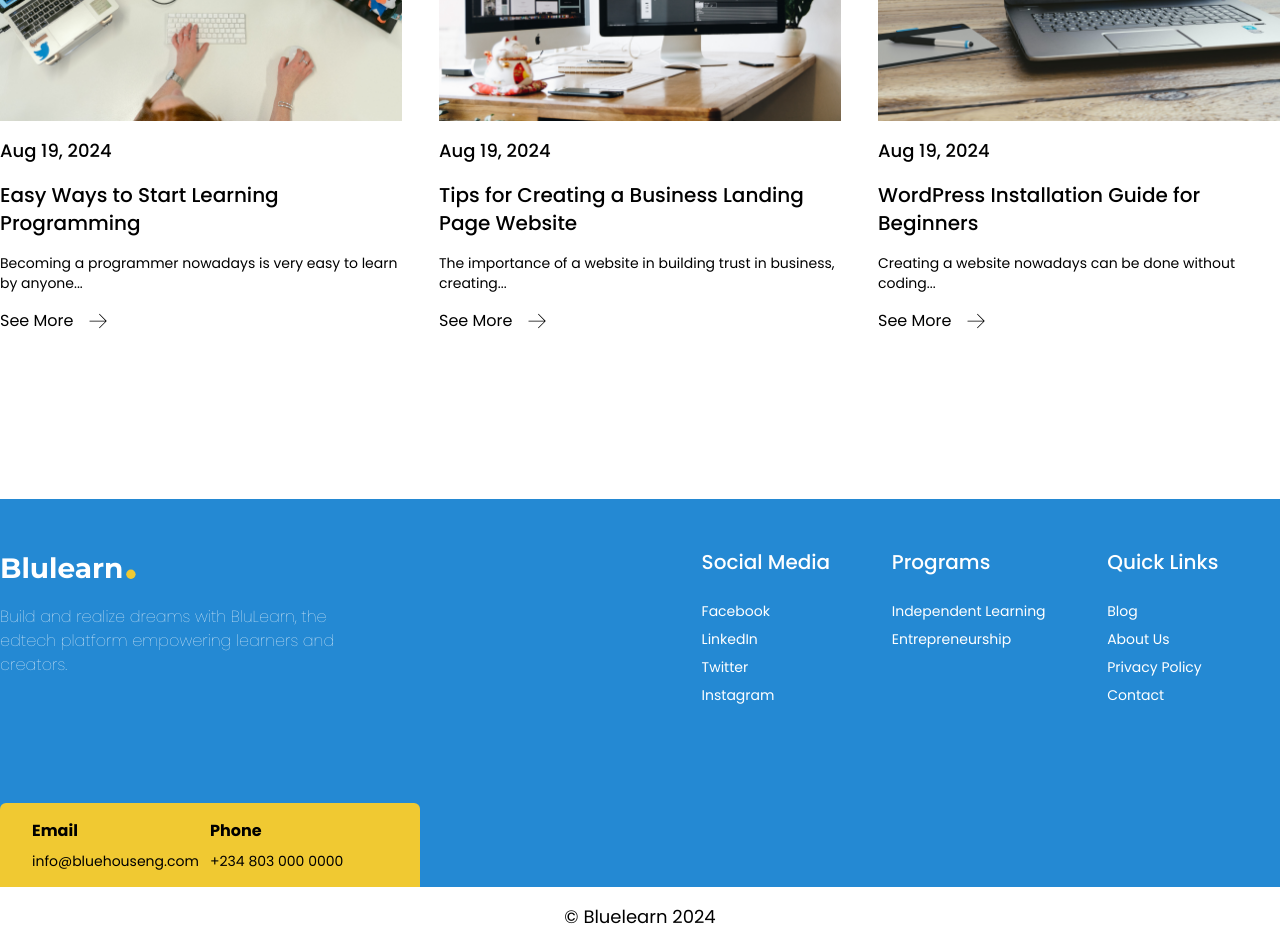
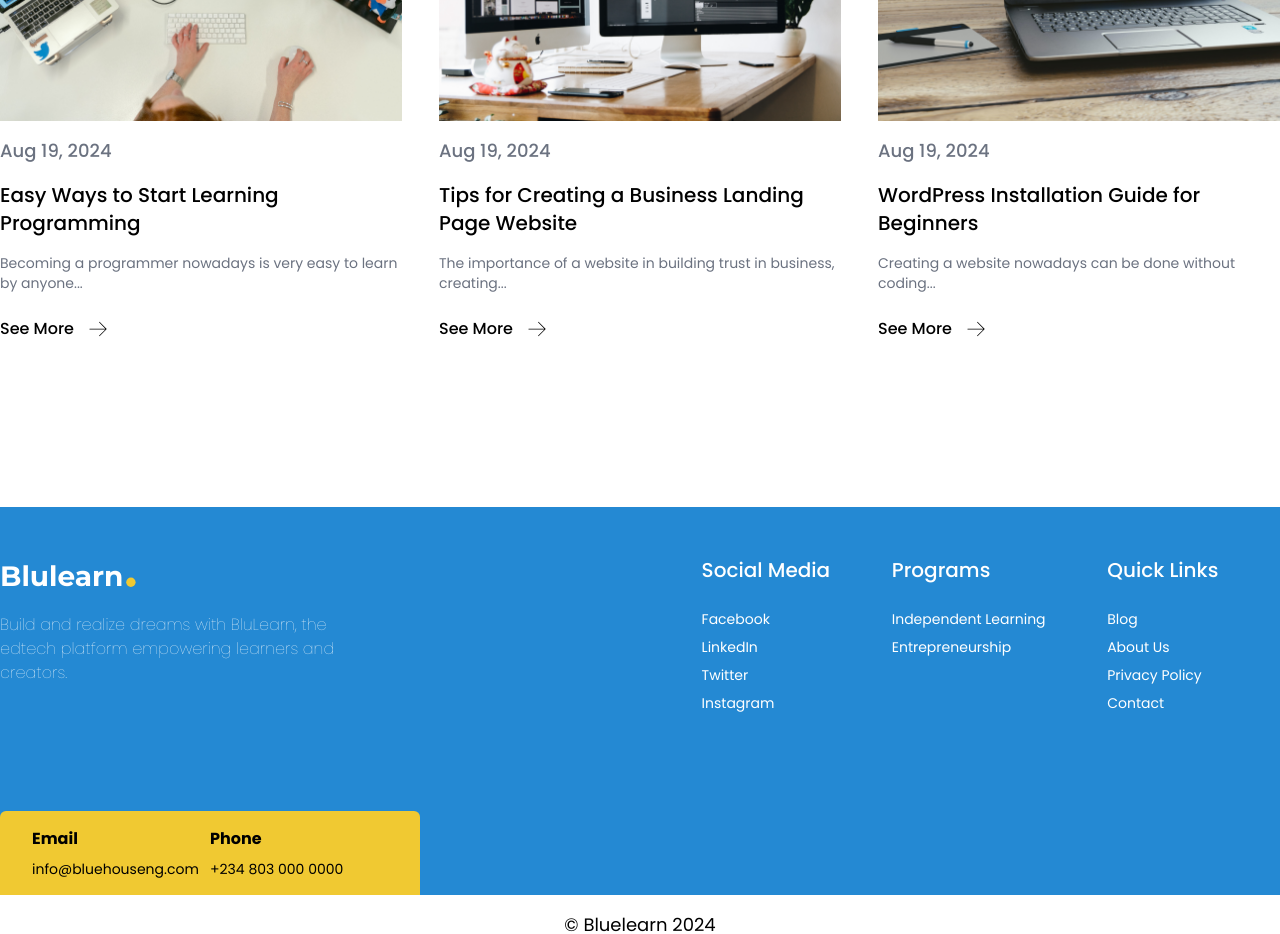
Before and after one commit to bluehouseng/bluelearn, a Next.js app: page / in a window 1280 px wide. Shown: the part 2440-3374 px from the top of the page. Built offline with nearby package versions, Linux system fonts and the light colour scheme.

Commit message:
feat: implemented blog section

```diff
--- a/components/ui/BlogCard.tsx
+++ b/components/ui/BlogCard.tsx
@@ -16,10 +16,10 @@ function BlogCard({ date, description, imageUrl, title }: Readonly<Props>) {
   return (
     <div className="w-[402px]">
       <Image src={imageUrl} alt={title} width={402} height={285} />
-      <p className="text-lg font-medium mt-4">{date}</p>
+      <p className="text-lg font-medium mt-4 text-gray-500">{date}</p>
       <h3 className="text-xl font-medium text-wrap mt-4">{title}</h3>
-      <p className="text-sm mt-4">{truncate(description, 80)}</p>
-      <button className="relative mt-4">
+      <p className="text-sm mt-4 text-gray-500">{truncate(description, 80)}</p>
+      <button className="relative mt-6 font-medium text-[16px]">
         See More{" "}
         <span className="absolute top-0 left-20">
           <ArrowRight />
```
